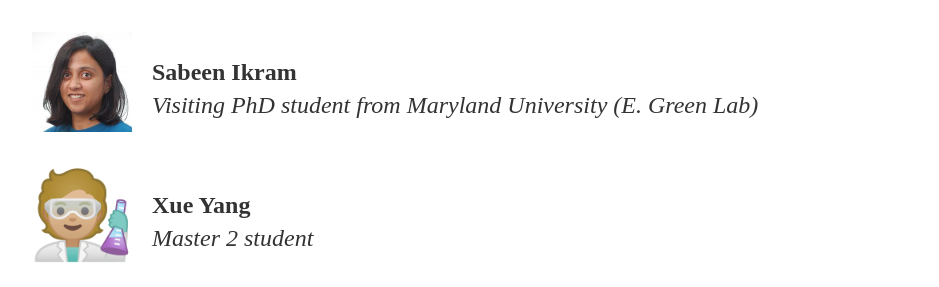
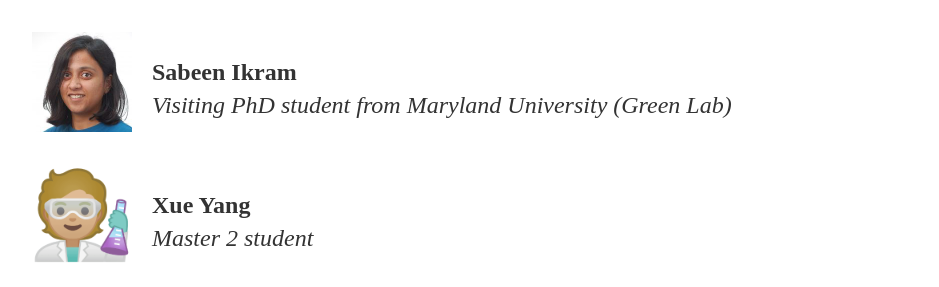
Before and after one commit to Reynoird-Lab/Reynoird-lab.github.io, a Jekyll site: the page built from Alumni/index.html, in a window 1280 px wide. Shown: the part 655-942 px from the top of the page, without its empty margins (160-1099 px from the left). Built offline with Jekyll 4.4.1, drawn with Linux system fonts in a browser that asks for light colours; Markdown is read by kramdown in place of the engine named in the settings.

Commit message:
Update index.html

```diff
--- a/Alumni/index.html
+++ b/Alumni/index.html
@@ -12,7 +12,7 @@ title: Alumni
 <br>
 		<a href="https://www.researchgate.net/profile/Gael_Roth"> <img alt=GR" src="https://reynoird-lab.github.io/Images/gael_roth.jpg" style="margin: 0px 20px 10px 0px;" align="left" width="100"/></a> <p><b>Gael Roth</b> <br><i>MD-PhD student</i></p>
 <br>
-		<a href="https://greenlab.umbc.edu/people/"> <img src="https://reynoird-lab.github.io/Images/Sabeen_Ikram.jpeg" style="margin: 0px 20px 10px 0px;" align="left" width="100"/></a> <p><b>Sabeen Ikram</b> <br><i> Visiting PhD student from Maryland University (E. Green Lab)</i></p>
+		<a href="https://greenlab.umbc.edu/people/"> <img src="https://reynoird-lab.github.io/Images/Sabeen_Ikram.jpeg" style="margin: 0px 20px 10px 0px;" align="left" width="100"/></a> <p><b>Sabeen Ikram</b> <br><i> Visiting PhD student from Maryland University (Green Lab)</i></p>
 <br>
 		<img src="https://reynoird-lab.github.io/Images/logo_scientist.png" style="margin: 0px 20px 10px 0px;" align="left" width="100"/><p><b>Xue Yang</b> <br><i>Master 2 student</i></p>
 <br>
```
